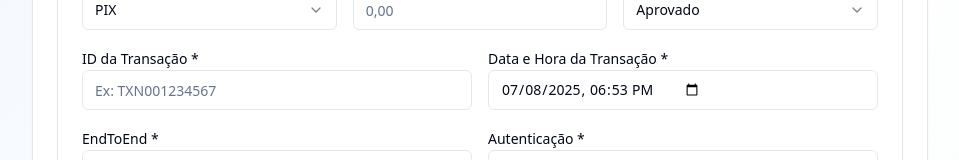
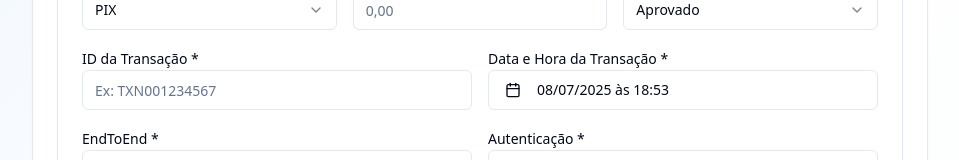
Before and after one commit to angelo-odois/comprovante-bcodex, a React (Vite) app: page / in a window 1280 px wide. Shown: the part 368-528 px from the top of the page, without its empty margins (160-1119 px from the left). Built offline with nearby package versions, Linux system fonts and the light colour scheme.

Commit message:
Fix: Transaction time not saving correctly
Corrected an issue in `TransactionDetailsForm.tsx` where the transaction time was not being saved correctly, potentially due to timezone or formatting issues.

```diff
--- a/src/components/forms/TransactionDetailsForm.tsx
+++ b/src/components/forms/TransactionDetailsForm.tsx
@@ -5,6 +5,7 @@ import { Input } from '@/components/ui/input';
 import { Select, SelectContent, SelectItem, SelectTrigger, SelectValue } from '@/components/ui/select';
 import { Card, CardContent, CardHeader, CardTitle } from '@/components/ui/card';
 import { Textarea } from '@/components/ui/textarea';
+import { DateTimePicker } from '@/components/ui/datetime-picker';
 import { PaymentData } from '@/types/payment';
 
 interface TransactionDetailsFormProps {
@@ -87,12 +88,10 @@ export const TransactionDetailsForm: React.FC<TransactionDetailsFormProps> = ({
 
           <div>
             <Label htmlFor="transactionDateTime">Data e Hora da Transação *</Label>
-            <Input
-              id="transactionDateTime"
-              type="datetime-local"
-              value={formData.dataHora ? new Date(formData.dataHora).toISOString().slice(0, 16) : ''}
-              onChange={(e) => onInputChange('dataHora', '', new Date(e.target.value))}
-              required
+            <DateTimePicker
+              value={formData.dataHora}
+              onChange={(date) => date && onInputChange('dataHora', '', date)}
+              placeholder="Selecione data e hora"
             />
           </div>
         </div>
--- /dev/null
+++ b/src/components/ui/datetime-picker.tsx
@@ -0,0 +1,135 @@
+
+import * as React from "react"
+import { format } from "date-fns"
+import { CalendarIcon, Clock } from "lucide-react"
+import { ptBR } from "date-fns/locale"
+
+import { cn } from "@/lib/utils"
+import { Button } from "@/components/ui/button"
+import { Calendar } from "@/components/ui/calendar"
+import {
+  Popover,
+  PopoverContent,
+  PopoverTrigger,
+} from "@/components/ui/popover"
+import { Input } from "@/components/ui/input"
+
+interface DateTimePickerProps {
+  value?: Date
+  onChange?: (date: Date | undefined) => void
+  placeholder?: string
+  disabled?: boolean
+}
+
+export function DateTimePicker({
+  value,
+  onChange,
+  placeholder = "Selecione data e hora",
+  disabled = false
+}: DateTimePickerProps) {
+  const [isOpen, setIsOpen] = React.useState(false)
+  const [timeValue, setTimeValue] = React.useState(
+    value ? format(value, "HH:mm") : "00:00"
+  )
+
+  const handleDateSelect = (selectedDate: Date | undefined) => {
+    if (selectedDate && onChange) {
+      // Preservar a hora atual ou usar a hora do timeValue
+      const [hours, minutes] = timeValue.split(':')
+      const newDateTime = new Date(selectedDate)
+      newDateTime.setHours(parseInt(hours, 10))
+      newDateTime.setMinutes(parseInt(minutes, 10))
+      newDateTime.setSeconds(0)
+      newDateTime.setMilliseconds(0)
+
+      onChange(newDateTime)
+    }
+  }
+
+  const handleTimeChange = (time: string) => {
+    setTimeValue(time)
+    if (value && onChange) {
+      const [hours, minutes] = time.split(':')
+      const newDateTime = new Date(value)
+      newDateTime.setHours(parseInt(hours, 10))
+      newDateTime.setMinutes(parseInt(minutes, 10))
+      newDateTime.setSeconds(0)
+      newDateTime.setMilliseconds(0)
+
+      onChange(newDateTime)
+    }
+  }
+
+  const handleNow = () => {
+    const now = new Date()
+    setTimeValue(format(now, "HH:mm"))
+    if (onChange) {
+      onChange(now)
+    }
+    setIsOpen(false)
+  }
+
+  return (
+    <Popover open={isOpen} onOpenChange={setIsOpen}>
+      <PopoverTrigger asChild>
+        <Button
+          variant="outline"
+          className={cn(
+            "w-full justify-start text-left font-normal",
+            !value && "text-muted-foreground"
+          )}
+          disabled={disabled}
+        >
+          <CalendarIcon className="mr-2 h-4 w-4" />
+          {value ? (
+            format(value, "dd/MM/yyyy 'às' HH:mm", { locale: ptBR })
+          ) : (
+            <span>{placeholder}</span>
+          )}
+        </Button>
+      </PopoverTrigger>
+      <PopoverContent className="w-auto p-0" align="start">
+        <div className="p-3 space-y-3">
+          <Calendar
+            mode="single"
+            selected={value}
+            onSelect={handleDateSelect}
+            initialFocus
+            className="pointer-events-auto"
+          />
+
+          <div className="space-y-2">
+            <div className="flex items-center space-x-2">
+              <Clock className="h-4 w-4" />
+              <span className="text-sm font-medium">Horário</span>
+            </div>
+            <Input
+              type="time"
+              value={timeValue}
+              onChange={(e) => handleTimeChange(e.target.value)}
+              className="w-full"
+            />
+          </div>
+
+          <div className="flex gap-2">
+            <Button
+              onClick={handleNow}
+              variant="outline"
+              size="sm"
+              className="flex-1"
+            >
+              Agora
+            </Button>
+            <Button
+              onClick={() => setIsOpen(false)}
+              size="sm"
+              className="flex-1"
+            >
+              Confirmar
+            </Button>
+          </div>
+        </div>
+      </PopoverContent>
+    </Popover>
+  )
+}
```
